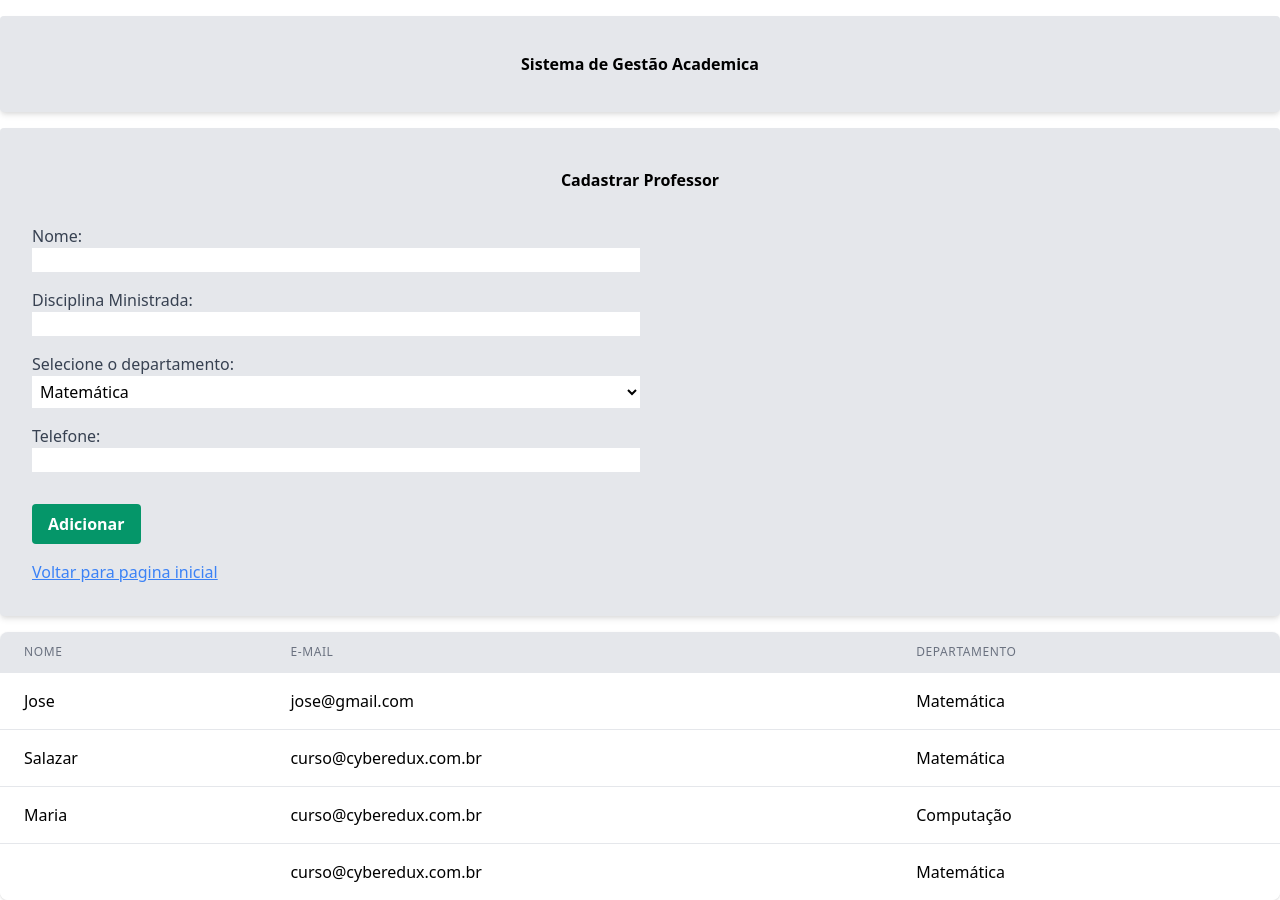
After one commit to Dom-Furia/Projeto_final_CyberEdux, a Django app: page /cadastrar_professor/ in a window 1280 px wide. The commit adds this page. Run offline with Django 5.2, Linux system fonts and the light colour scheme; data comes from the database, SQL or seed files in the repository; both versions use the stored data as it was after the commit.

Commit message:
Add files via upload

```diff
--- a/Projeto_final/Projeto_CyberEedux/urls.py
+++ b/Projeto_final/Projeto_CyberEedux/urls.py
@@ -11,4 +11,7 @@ urlpatterns = [
     path('adicionar/', views.adicionar_aluno, name='adicionar_aluno'),
     path('matricular_aluno/', views.matricular_aluno, name='matricular_aluno'),
     path('criar_curso/', views.criar_curso, name='criar_curso'),
+    path('cadastrar_professor/',views.cadastrar_Professor, name='cadastrar_professor'),
+    path('cadastrar_departamento/',views.Cadastrar_departamento, name='cadastrar_departamento'),
+
 ]
--- a/Projeto_final/sistema_academico/templates/adicionar_aluno.html
+++ b/Projeto_final/sistema_academico/templates/adicionar_aluno.html
@@ -1,9 +1,9 @@
 {% extends 'base.html' %}
 {% block content %}
 
-    <form method="POST" class="bg-gray-200 shadow-md rounded px-8 pt-6 pb-8 mb-4 ">
+    <form method="POST" class="bg-gray-200 shadow-md rounded px-8 pt-6 pb-8 mb-4 mt-6">
       {% csrf_token %}
-      <div>
+    <div>
         <h1 class="mx-auto text-black text-center font-bold">Adicionar Aluno</h1>
       <div>
       <div class="mb-4">
--- a/Projeto_final/sistema_academico/templates/base.html
+++ b/Projeto_final/sistema_academico/templates/base.html
@@ -7,8 +7,11 @@
     <link rel="stylesheet" href="https://cdn.jsdelivr.net/npm/tailwindcss@2.2.19/dist/tailwind.min.css">
 </head>
 <body>
-    <div class="container mx-auto bg-white border-2 border-gray-300 p-4 mt-4 mb-4">
-        <h1>Sistema de Gestão Academica</h1>
+    <div class="container mx-auto bg-white mt-4">
+        <div class="flex justify-center items-center bg-gray-200 font-bold p-9 shadow-md rounded">
+            <h1>Sistema de Gestão Academica</h1>
+        </div>
+
         {% block content %}
         {% endblock %}
     </div>
--- /dev/null
+++ b/Projeto_final/sistema_academico/templates/cadastrar_professor.html
@@ -0,0 +1,87 @@
+{% extends 'base.html' %}
+{% block content %}
+
+<form method="POST" class="bg-gray-200 shadow-md rounded px-8 pt-6 pb-8 mb-4 mt-4 ">
+    {% csrf_token %}
+    <div>
+        <div class="flex justify-center p-4 mb-4">
+            <h1 class="mx-auto text-black text-center font-bold">Cadastrar Professor</h1>
+        </div>
+        <div class="mb-4">
+            <label for="nome" class="block text-gray-700">Nome:</label>
+            <input type="text" id="nome" name="nome" class="w-1/2">
+        </div>
+
+        <div class="mb-4">
+            <label for="disciplina" class="block text-gray-700">Disciplina Ministrada:</label>
+            <input type="text" id="disciplina" name="disciplinas" class="w-1/2"><br>
+        </div>
+        <div class="mb-4">
+            <label for="departamento" class="block text-gray-700">Selecione o departamento:</label>
+            <select name="departamento" id="departamento" class="w-1/2 p-1 bg-white">
+                {% for departamento in departamentos %}
+                    <option value="{{ departamento.id }}">{{ departamento.nome }}</option>
+                {% endfor %}
+            </select>
+        </div>
+
+        <div class="mb-4">
+            <label for="telefone" class="block text-gray-700">Telefone:</label>
+            <input type="text" id="telefone" name="telefone" class="w-1/2"><br>
+        </div>
+
+        <div class="flex items-center justify-between py-4">
+            <button type="submit" class="bg-green-600 hover:bg-green-700 text-white font-bold py-2 px-4 rounded">
+            Adicionar
+            </button>
+        </div>
+    <div>
+        {% if messages %}
+      <ul class="messages">
+          {% for message in messages %}
+              {% if message.tags == 'error' %}
+                  <li class="text-red-500 font-bold">{{ message }}</li>
+              {% elif message.tags == 'success' %}
+                  <li class="text-green-500 font-bold">{{ message }}</li>
+              {% elif message.tags == 'warning' %}
+                  <li class="text-blue-500 font-bold">{{ message }}</li>
+              {% elif message.tags == 'info' %}
+                  <li class="text-yellow-500 font-bold">{{ message }}</li>
+              {% else %}
+                  <li>{{ message }}</li>
+              {% endif %}
+          {% endfor %}
+      </ul>
+      {% endif %}
+    </div>
+    </div>
+    <a href="{% url 'home' %}" class="text-blue-500 underline">Voltar para pagina inicial</a>
+</form>
+
+<table class="min-w-full divide-y divide-gray-200 bg-white shadow overflow-hidden sm:rounded-lg">
+    <thead class="bg-gray-200">
+      <tr>
+        <th class="px-6 py-3 text-left text-xs font-medium text-gray-500 uppercase tracking-wider">Nome</th>
+        <th class="px-6 py-3 text-left text-xs font-medium text-gray-500 uppercase tracking-wider">E-mail</th>
+        <th class="px-6 py-3 text-left text-xs font-medium text-gray-500 uppercase tracking-wider">Departamento</th>
+    </tr>
+    </thead>
+    <tbody class="bg-white divide-y divide-gray-200">
+      {% for professores in professor %}
+        <tr>
+          <td class="px-6 py-4 whitespace-nowrap">{{ professores.nome }}</td>
+          <td class="px-6 py-4 whitespace-nowrap">{{ professores.email }}</td>
+          <td class="px-6 py-4 whitespace-nowrap">{{ professores.departamento }}</td>
+        </tr>
+      {% empty %}
+        <tr>
+          <td colspan="5" class="px-6 py-4 whitespace-nowrap">Nenhum Curso encontrado.</td>
+        </tr>
+      {% endfor %}
+    </tbody>
+    </div>
+
+    </div>
+</table>
+
+{% endblock %}
--- a/Projeto_final/sistema_academico/views.py
+++ b/Projeto_final/sistema_academico/views.py
@@ -20,22 +20,22 @@ def delete_aluno(request, id):
 def editar_aluno(request, id):
     alunos = Aluno.objects.get(id=id)
     if request.method == "POST":
-        alunos.nome = request.POST['nome']
-        alunos.matricula = request.POST['matricula']
-        alunos.telefone = request.POST['telefone']
+        alunos.nome = request.POST.get('nome')
+        alunos.matricula = request.POST.get('matricula')
+        alunos.telefone = request.POST.get('telefone')
         alunos.save()
         return redirect('home')
     return render(request, 'editar_aluno.html', {'alunos': alunos})
 
 def adicionar_aluno(request):
     if request.method == "POST":
-        nome = request.POST['nome']
-        matricula = request.POST['matricula']
-        telefone = request.POST['telefone']
-        cpf = request.POST['cpf']
-        endereco = request.POST['endereco']
-        email = request.POST['email']
-        data_nascimento = request.POST['data_nascimento']
+        nome = request.POST.get('nome')
+        matricula = request.POST.get('matricula')
+        telefone = request.POST.get('telefone')
+        cpf = request.POST.get('cpf')
+        endereco = request.POST.get('endereco')
+        email = request.POST.get('email')
+        data_nascimento = request.POST.get('data_nascimento')
         Aluno.objects.create(nome=nome, matricula=matricula, telefone=telefone,cpf=cpf,endereco=endereco,data_nascimento=data_nascimento,email=email)
         return redirect('home')
     return render(request, 'adicionar_aluno.html')
@@ -51,6 +51,7 @@ def criar_curso(request):
         else:
             try:
                 cursos.create(nome=nome, descricao=descricao,duracao=50,coordenador='Felipe',carga_horaria=120)
+                cursos.save()
                 messages.success(request, 'Curso criado com sucesso!')
                 return redirect('criar_curso')
             except Exception as e:
@@ -68,11 +69,13 @@ def listar_cursos_e_departamentos(request):
 
 def matricular_aluno(request):
     if request.method == 'POST':
-        aluno_id = request.POST['aluno']
-        curso_id = request.POST['curso']
+        aluno_id = request.POST.get('aluno')
+        curso_id = request.POST.get('curso')
+        print(aluno_id)
 
         aluno = Aluno.objects.get(id=aluno_id)
         curso = Curso.objects.get(id=curso_id)
+        print(aluno)
 
         if  Matricula.objects.filter(aluno=aluno, curso=curso).exists():
             messages.error(request, 'Este aluno (a) ja esta matriculado (a) neste curso.')
@@ -81,6 +84,7 @@ def matricular_aluno(request):
             try:
                 Matricula.objects.create(aluno=aluno, curso=curso)
                 messages.success(request, 'Aluno (a) matriculado com sucesso!')
+                Matricula.objects.save()
                 return redirect('matricular_aluno')
             except Exception as e:
                 messages.error(request, f'Erro ao matricular aluno (a): {e}')
@@ -88,5 +92,48 @@ def matricular_aluno(request):
     else:
         alunos = Aluno.objects.all()
         cursos = Curso.objects.all()
+        return render(request, 'matricular_aluno.html', {'alunos': alunos, 'cursos': cursos})
 
-        return render(request, 'matricular_aluno.html', {'alunos': alunos, 'cursos': cursos})
+def cadastrar_Professor(request):
+    professor = Professor.objects.all()
+    departamentos = Departamento.objects.all()
+    if request.method == "POST":
+        nome = request.POST.get('nome')
+        disciplinas = request.POST.get('disciplinas')
+        telefone = request.POST.get('telefone')
+        departamento_id = request.POST.get('departamento')
+        dep = Departamento.objects.get(id=departamento_id)
+        print(departamento_id)
+        if professor.filter(nome=nome).exists():
+            messages.error(request, 'Já existe um professor com este nome.')
+            return redirect('cadastrar_professor')
+        else:
+            try:
+                professor.create(nome=nome,email = 'curso@cyberedux.com.br',telefone = telefone, data_contratacao='2024-1-15', salario = 4000.78, disciplina_ministrada = disciplinas,endereco = 'Rua B', departamento = dep)
+                messages.success(request, 'Professor adicionado com sucesso!')
+                return redirect('cadastrar_professor')
+            except Exception as e:
+                messages.error(request, f'Erro ao criar professor: {e}')
+                return redirect('cadastrar_professor')
+    return render(request, 'cadastrar_professor.html', {'professor':professor, 'departamentos':departamentos})
+
+def Cadastrar_departamento(request):
+    departamentos = Departamento.objects.all()
+    if request.method == "POST":
+        nome = request.POST['nome']
+        descricao = request.POST['descricao']
+        telefone = request.POST['telefone']
+        email = request.POST['email']
+        if departamentos.filter(nome=nome).exists():
+            messages.error(request, 'Já existe um departamento com este nome.')
+            return redirect('cadastrar_departamento')
+        else:
+            try:
+                departamentos.create(nome=nome, descricao=descricao,telefone=telefone,email=email)
+                messages.success(request, 'Curso criado com sucesso!')
+                return redirect('cadastrar_departamento')
+            except Exception as e:
+                messages.error(request, f'Erro ao criar curso: {e}')
+                return redirect('cadastrar_departamento')
+
+    return render(request, 'cadastrar_departamento.html', {'departamentos':departamentos})
```
Also changed, not shown: Projeto_final/sistema_academico/templates/cadastrar_departamento.html (added, +84 -0 lines), Projeto_final/sistema_academico/templates/criar_curso.html (+6 -5 lines), Projeto_final/sistema_academico/templates/editar_aluno.html (+15 -12 lines), Projeto_final/sistema_academico/templates/home.html (+11 -14 lines), Projeto_final/sistema_academico/templates/matricular_aluno.html (+6 -12 lines), Projeto_final/db.sqlite3.
